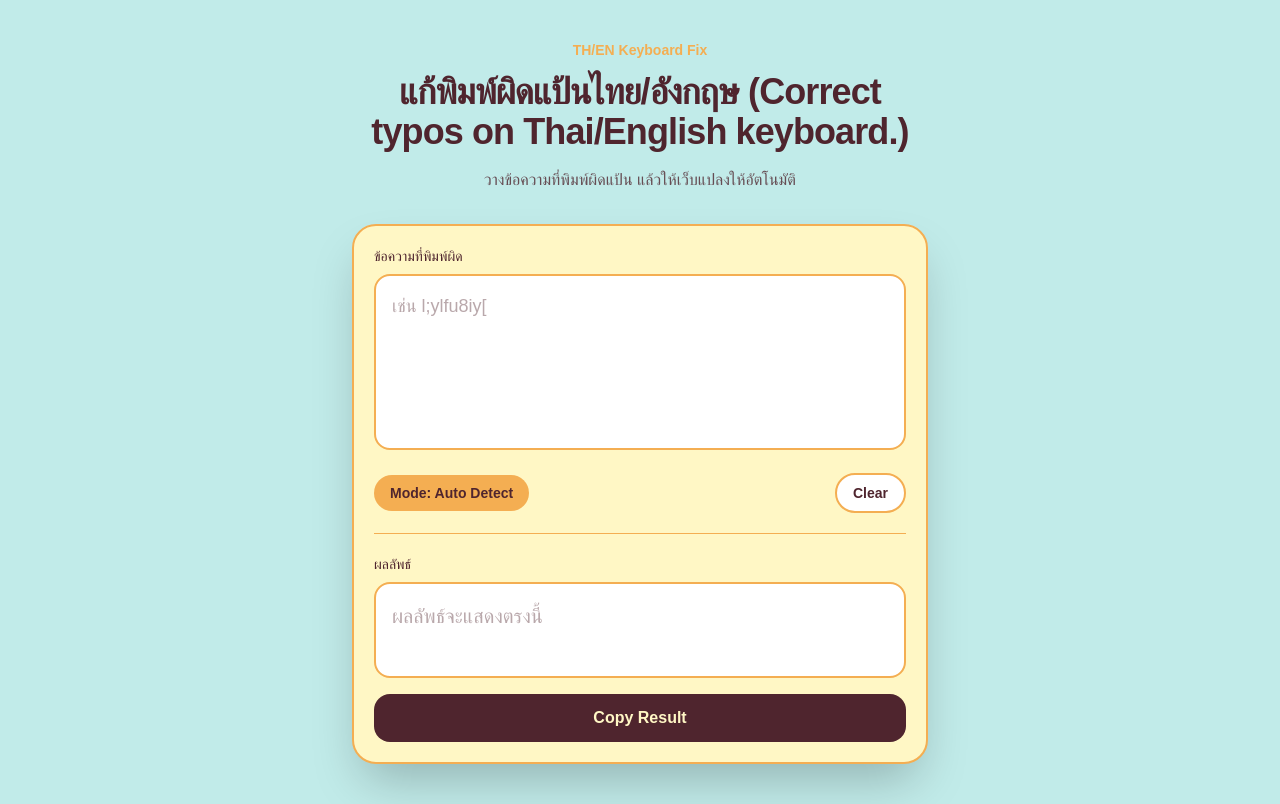
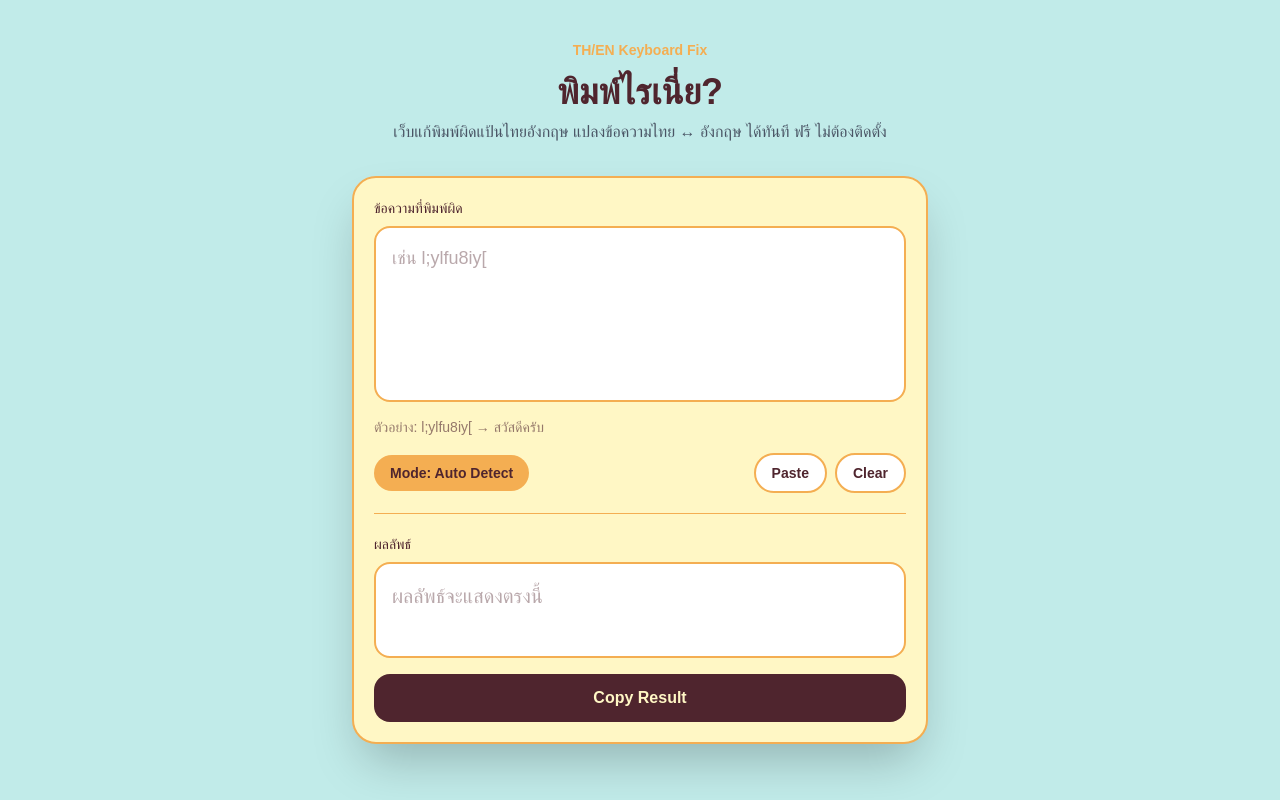
Before and after one commit to Hyungpiu/th-en-keyboard-fix, a Next.js app: page / in a window 1280 px wide. Built offline with nearby package versions, Linux system fonts and the light colour scheme.

Commit message:
add paste button and example text

```diff
--- a/app/layout.tsx
+++ b/app/layout.tsx
@@ -13,9 +13,9 @@ const geistMono = Geist_Mono({
 });
 
 export const metadata: Metadata = {
-  title: "พิมพ์ไรเนี่ย? | แก้พิมพ์ผิดแป้นไทยอังกฤษ",
+  title: "พิมพ์ไรเนี่ย? | เว็บแก้พิมพ์ผิดแป้นไทยอังกฤษ",
   description:
-    "เว็บแก้พิมพ์ผิดแป้นไทยอังกฤษอัตโนมัติ วางข้อความแล้วแปลงได้ทันที",
+    "เว็บแก้พิมพ์ผิดแป้นไทยอังกฤษ แปลงข้อความที่พิมพ์ผิดแป้นจากไทยเป็นอังกฤษ หรืออังกฤษเป็นไทยได้ทันที ฟรี ไม่ต้องติดตั้ง",
 };
 
 export default function RootLayout({
--- a/app/page.tsx
+++ b/app/page.tsx
@@ -32,12 +32,12 @@ export default function Home() {
             TH/EN Keyboard Fix
           </p>
 
-          <h1 className="text-4xl font-bold tracking-tight text-[#4F252E]">
-            แก้พิมพ์ผิดแป้นไทย/อังกฤษ (Correct typos on Thai/English keyboard.)
+        <h1 className="text-3xl md:text-4xl font-bold text-center">
+  พิมพ์ไรเนี่ย?
 </h1>
 
-          <p className="mt-4 text-[#4F252E]/80">
-            วางข้อความที่พิมพ์ผิดแป้น แล้วให้เว็บแปลงให้อัตโนมัติ
+<p className="text-center text-gray-600 mt-2 mb-6">
+  เว็บแก้พิมพ์ผิดแป้นไทยอังกฤษ แปลงข้อความไทย ↔ อังกฤษ ได้ทันที ฟรี ไม่ต้องติดตั้ง
 </p>
         </div>
 
@@ -54,10 +54,25 @@ export default function Home() {
             className="w-full resize-none rounded-2xl border-2 border-[#F4AE52] bg-white p-4 text-lg text-[#4F252E] outline-none placeholder:text-[#4F252E]/40 focus:border-[#4F252E]"
           />
 
+          <p className="mt-2 text-sm text-[#4F252E]/60">
+  ตัวอย่าง: l;ylfu8iy[ → สวัสดีครับ
+</p>
+
  <div className="mt-4 flex items-center justify-between gap-3">
   <span className="rounded-full bg-[#F4AE52] px-4 py-2 text-sm font-semibold text-[#4F252E]">
     Mode: {modeLabel}
   </span>
+
+  <div className="flex gap-2">
+    <button
+      onClick={async () => {
+        const clipboard = await navigator.clipboard.readText();
+        setText(clipboard);
+      }}
+      className="rounded-full border-2 border-[#F4AE52] bg-white px-4 py-2 text-sm font-semibold text-[#4F252E] transition hover:bg-[#FFF7C5]"
+    >
+      Paste
+    </button>
 
     <button
       onClick={() => setText("")}
@@ -65,6 +80,7 @@ export default function Home() {
     >
       Clear
     </button>
+  </div>
 </div>
 
           <div className="my-5 h-px bg-[#F4AE52]" />
```
Also changed, not shown: app/privacy/page.tsx (added). Lines whose indentation alone changed are shown as unchanged.
